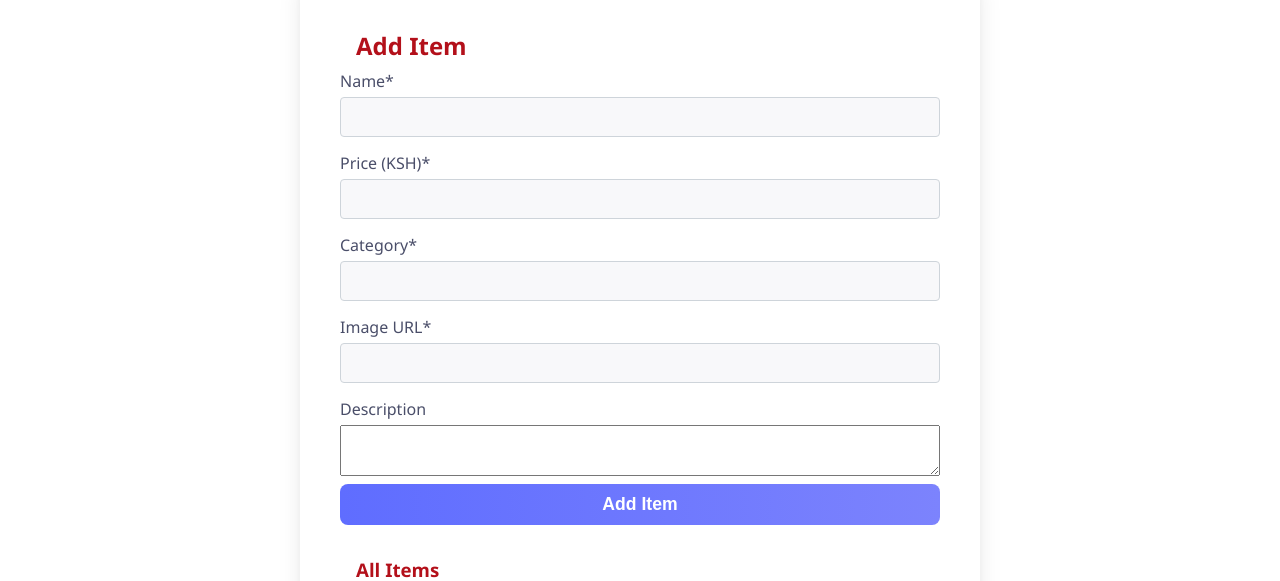
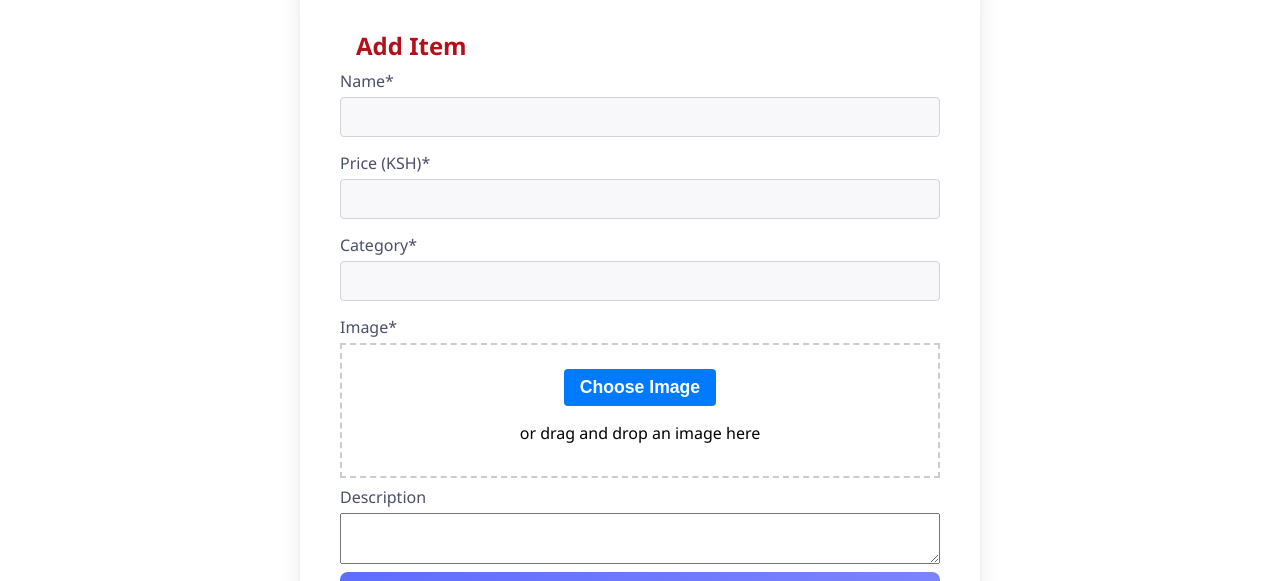
Before and after one commit to carly-cracker/SBs-stores-and-guides, a React (Vite) app: page /add-item in a window 1280 px wide. Shown: the part 133-714 px from the top of the page. Built offline with nearby package versions, Linux system fonts and the light colour scheme; no server answers; the database is empty.

Commit message:
adds drag and drop

```diff
--- a/src/pages/AddItem.jsx
+++ b/src/pages/AddItem.jsx
@@ -1,4 +1,3 @@
-// src/components/AddItem.jsx
 import React, { useState, useEffect } from "react";
 import { getAuth } from "firebase/auth";
 import {
@@ -11,8 +10,12 @@ import {
   deleteDoc,
 } from "firebase/firestore";
 
+// Initialize Firebase
 const auth = getAuth();
 const db = getFirestore();
+
+const cloudName = "dir0qfbpu"; // Your Cloudinary cloud name
+const uploadPreset = "dir0qfbpu"; // Your unsigned upload preset
 
 function AddItem() {
   const [items, setItems] = useState([]);
@@ -27,6 +30,7 @@ function AddItem() {
   const [message, setMessage] = useState("");
   const [error, setError] = useState("");
   const [search, setSearch] = useState("");
+  const [uploading, setUploading] = useState(false);
 
   // Fetch items on mount
   useEffect(() => {
@@ -51,6 +55,48 @@ function AddItem() {
     setForm({ ...form, [e.target.name]: e.target.value });
     setError("");
     setMessage("");
+  };
+
+  // Handle Cloudinary file upload
+  const handleFileUpload = async (file) => {
+    const url = `https://api.cloudinary.com/v1_1/${cloudName}/image/upload`;
+    const formData = new FormData();
+    formData.append("file", file);
+    formData.append("upload_preset", uploadPreset);
+
+    try {
+      setUploading(true);
+      const res = await fetch(url, {
+        method: "POST",
+        body: formData,
+      });
+      const data = await res.json();
+      if (data.secure_url) {
+        setForm((prev) => ({ ...prev, image: data.secure_url })); // Store URL in form.image
+        setMessage("Image uploaded successfully!");
+      } else {
+        setError("Image upload failed: No secure URL returned.");
+      }
+      setUploading(false);
+    } catch (err) {
+      setError("Image upload failed.");
+      setUploading(false);
+    }
+  };
+
+  // Handle file input change or drop
+  const handleFileChange = (e) => {
+    const file =
+      e.target?.files?.[0] || e.dataTransfer?.files?.[0];
+    if (file) {
+      if (file.type.startsWith("image/")) {
+        handleFileUpload(file);
+      } else {
+        setError("Please upload a valid image file.");
+      }
+    } else {
+      setError("No file selected.");
+    }
   };
 
   const handleSubmit = async (e) => {
@@ -128,11 +174,26 @@ function AddItem() {
     setMessage("");
   };
 
+  // Handle drag-and-drop
+  const handleDragOver = (e) => {
+    e.preventDefault();
+    e.stopPropagation();
+  };
+
+  const handleDrop = (e) => {
+    e.preventDefault();
+    e.stopPropagation();
+    handleFileChange(e);
+  };
+
   // Filter items based on search
-  const filteredItems = items.filter((item) =>
-    item.name.toLowerCase().includes(search.toLowerCase()) ||
-    (item.category && item.category.toLowerCase().includes(search.toLowerCase())) ||
-    (item.description && item.description.toLowerCase().includes(search.toLowerCase()))
+  const filteredItems = items.filter(
+    (item) =>
+      item.name.toLowerCase().includes(search.toLowerCase()) ||
+      (item.category &&
+        item.category.toLowerCase().includes(search.toLowerCase())) ||
+      (item.description &&
+        item.description.toLowerCase().includes(search.toLowerCase()))
   );
 
   return (
@@ -140,12 +201,7 @@ function AddItem() {
       <h2>{editingId ? "Edit Item" : "Add Item"}</h2>
       <form className="auth-form" onSubmit={handleSubmit} autoComplete="off">
         <label>Name*</label>
-        <input
-          name="name"
-          value={form.name}
-          onChange={handleChange}
-          required
-        />
+        <input name="name" value={form.name} onChange={handleChange} required />
         <label>Price (KSH)*</label>
         <input
           name="price"
@@ -161,13 +217,59 @@ function AddItem() {
           onChange={handleChange}
           required
         />
-        <label>Image URL*</label>
-        <input
-          name="image"
-          value={form.image}
-          onChange={handleChange}
-          required
-        />
+        <label>Image*</label>
+        <div
+          onDragOver={handleDragOver}
+          onDrop={handleDrop}
+          style={{
+            border: "2px dashed #ccc",
+            padding: "1rem",
+            textAlign: "center",
+            marginBottom: "0.5rem",
+            background: uploading ? "#f0f0f0" : "#fff",
+          }}
+        >
+          <input
+            type="file"
+            accept="image/*"
+            onChange={handleFileChange}
+            style={{ display: "none" }}
+            id="file-input"
+            disabled={uploading}
+          />
+          <label htmlFor="file-input">
+            <button
+              type="button"
+              onClick={() => document.getElementById("file-input").click()}
+              disabled={uploading}
+              style={{
+                background: uploading ? "#ccc" : "#007bff",
+                color: "#fff",
+                padding: "0.5rem 1rem",
+                border: "none",
+                borderRadius: "4px",
+                cursor: uploading ? "not-allowed" : "pointer",
+              }}
+            >
+              {uploading ? "Uploading..." : "Choose Image"}
+            </button>
+          </label>
+          <p>or drag and drop an image here</p>
+        </div>
+        {form.image && (
+          <div>
+            <img
+              src={form.image}
+              alt="Preview"
+              style={{
+                width: "100px",
+                height: "100px",
+                objectFit: "cover",
+                marginBottom: "0.5rem",
+              }}
+            />
+          </div>
+        )}
         <label>Description</label>
         <textarea
           name="description"
@@ -175,7 +277,9 @@ function AddItem() {
           onChange={handleChange}
           rows={3}
         />
-        <button type="submit">{editingId ? "Update Item" : "Add Item"}</button>
+        <button type="submit" disabled={uploading}>
+          {editingId ? "Update Item" : "Add Item"}
+        </button>
         {editingId && (
           <button
             type="button"
```
